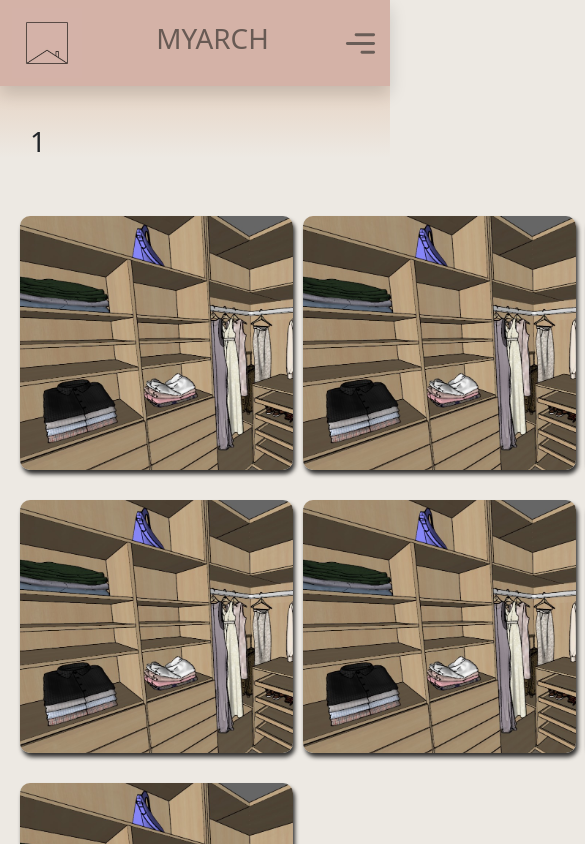
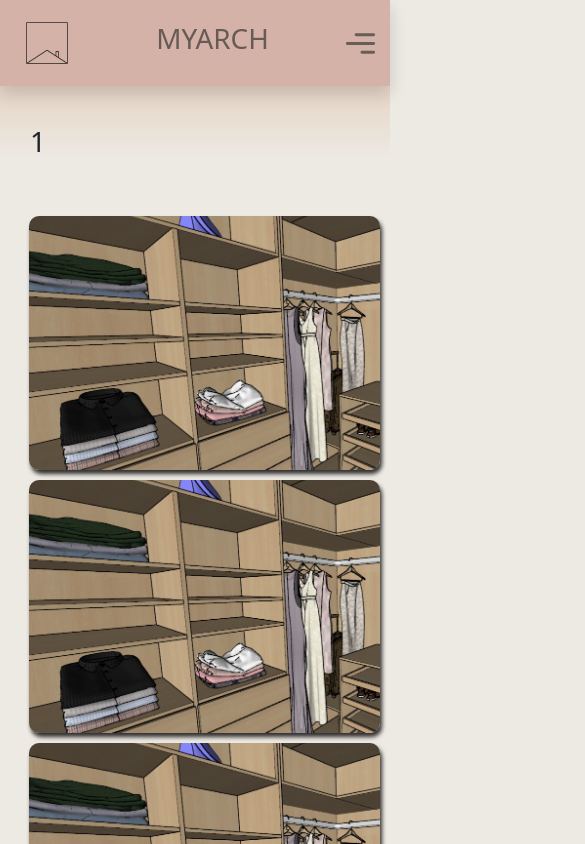
Before and after one commit to Rafael-conquista/myArch_portifolio, a React (Create React App) app in the folder my_arch/: page /1 in a window 390 px wide. Shown: the top 844 px of the page, 585 px wide, since content can reach past the window. Built offline with nearby package versions, Linux system fonts and the light colour scheme.

Commit message:
adiciona grid template para projetos

```diff
--- a/my_arch/src/pages/projects_directory.css
+++ b/my_arch/src/pages/projects_directory.css
@@ -4,25 +4,16 @@
     background: linear-gradient(180deg, #e7d7c9 60%, #ede9e3 100%);
 }
 
-.directory_grid{
-    display: grid;
-    gap: 10px;
-    grid-template-columns: repeat(3, 0.5fr);
-    padding-top: 50px;
-    padding-left: 5vw;
-    position: relative;
-}
-
 .imagem_setup {
-    max-width:700px;
-    max-height:300px;
+    max-width:750px;
+    max-height:600px;
     width: auto;
     height: auto;
 }
 
 .projects_card {
     border-radius: 10px;
-    width: 25vw;
+    width: 30vw;
     height: 30vh;
     display: flex;
     flex-direction: column;
@@ -36,13 +27,78 @@
     position: relative;
     box-shadow: 2px 4px 4px rgba(0, 0, 0, 0.8);
     margin-bottom: 20px;
+    background-color: #e7d7c9;
   }
 
-  @media screen and (max-width:500px) {
-    .projects_card {
-      width: 70vw;
-    }
+.directory_grid{
+    display: grid;
+    gap: 10px;
+    grid-template-columns: repeat(3, 0.5fr);
+    padding-top: 50px;
+    padding-left: 5vw;
+    position: relative;
+    flex-direction: row;
+}
+
+@media screen and (max-width:1300px) {
+  .projects_card {
+    width: 40vw;
   }
+  .directory_grid {
+    flex-direction: column;
+    grid-template-columns: repeat(2, 1fr);
+  }
+}
+
+@media screen and (max-width:1000px) {
+  .projects_card {
+    width: 75vw;
+    margin: 0 auto;
+  }
+  .directory_grid {
+    flex-direction: column;
+    grid-template-columns: repeat(1, 1fr);
+  }
+  .imagem_setup {
+    max-width:750px;
+    max-height:500px;
+    width: auto;
+    height: auto;
+}
+}
+
+@media screen and (max-width:700px) {
+  .projects_card {
+    width: 85vw;
+    margin: 0 auto;
+  }
+  .directory_grid {
+    flex-direction: column;
+    grid-template-columns: repeat(1, 1fr);
+  }
+  .imagem_setup {
+    max-width:750px;
+    max-height:400px;
+    width: auto;
+    height: auto;
+}
+}
+
+@media screen and (max-width:500px) {
+  .projects_card {
+    width: 90vw;
+  }
+  .directory_grid {
+    flex-direction: column;
+    grid-template-columns: repeat(1, 1fr);
+  }
+  .imagem_setup {
+    max-width:750px;
+    max-height:400px;
+    width: auto;
+    height: auto;
+}
+}
 
   .projects_card:hover {
     transform: scale(1.03);
@@ -58,10 +114,11 @@
   }
 
   .imagem {
-    height: 20vh;
+    height: 100%;
     width: 100%;
     margin: 20px;
     margin-top: 0;
     height: 100vh;
     display: block;
+    transition: 1s ease-in-out;
   }
--- a/my_arch/src/pages/projects_directory.js
+++ b/my_arch/src/pages/projects_directory.js
@@ -10,7 +10,7 @@ function Directory (){
         'Projeto1': imagemTeste, 'Projeto2': imagemTeste, 'Projeto3': imagemTeste, 'Projeto4': imagemTeste, 'Projeto5': imagemTeste, 'Projeto6': imagemTeste, 'Projeto7': imagemTeste,
     }
     const location = useLocation();
-    const pathname = location.pathname.replace('/','')
+    const pathname = decodeURIComponent(location.pathname.replace('/', ''));
     console.log(imagemTeste)
     return(
         <div>
```
